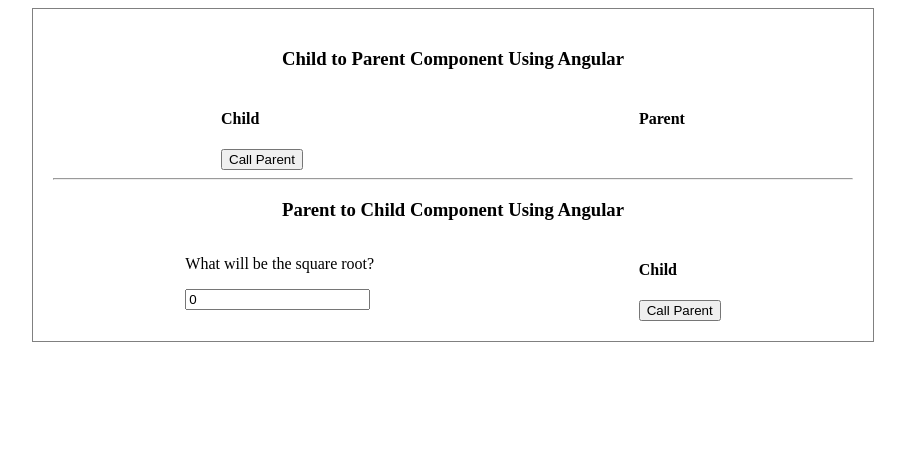
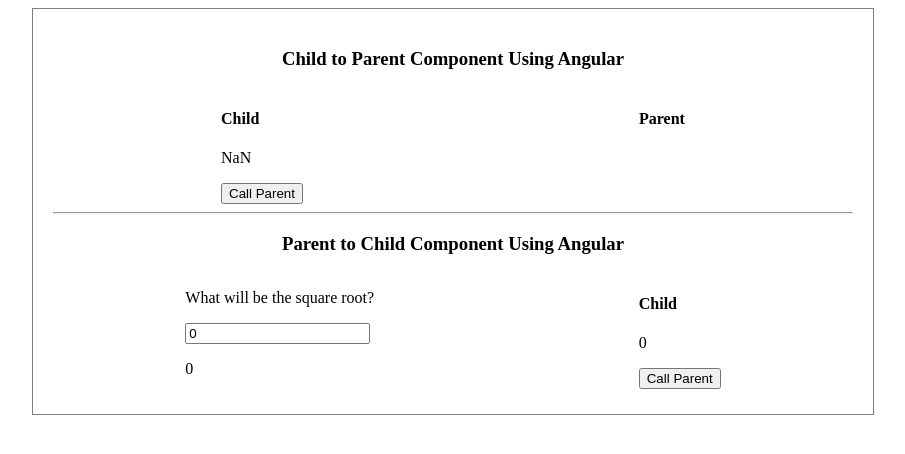
Before and after one commit to rishabhgist/parent-child-angular, an Angular app: page / in a window 1280 px wide. Shown: the top 454 px of the page, without its empty margins (187-1092 px from the left). Built offline with nearby package versions, Linux system fonts and the light colour scheme.

Commit message:
added property binding in parent componenet to display values

```diff
--- a/src/app/child/child.component.html
+++ b/src/app/child/child.component.html
@@ -1 +1,2 @@
+<p>{{key1 * key1}}</p>
 <button (click)="fun1()">Call Parent</button>
--- a/src/app/parent/parent.component.html
+++ b/src/app/parent/parent.component.html
@@ -15,11 +15,12 @@
     <div class="main">
         <div class="parent">
             <p>What will be the square root?</p>
-            <input type="text" [(ngModel)] = "value">
+            <input type="text" [(ngModel)]="inputValue">
+            <p>{{inputValue}}</p>
         </div>
         <div class="child">
             <h4>Child</h4>
-            <app-child (key2)="value"></app-child>
+            <app-child [key1]="inputValue"></app-child>
         </div>
     </div>
 </div>
--- a/src/app/parent/parent.component.ts
+++ b/src/app/parent/parent.component.ts
@@ -7,7 +7,7 @@
 })
 export class ParentComponent implements OnInit {
   data: string = '';
-  value: number = 0;
+  inputValue: number = 0;
 
   fun2(childData: any) {
     this.data = childData;
```
